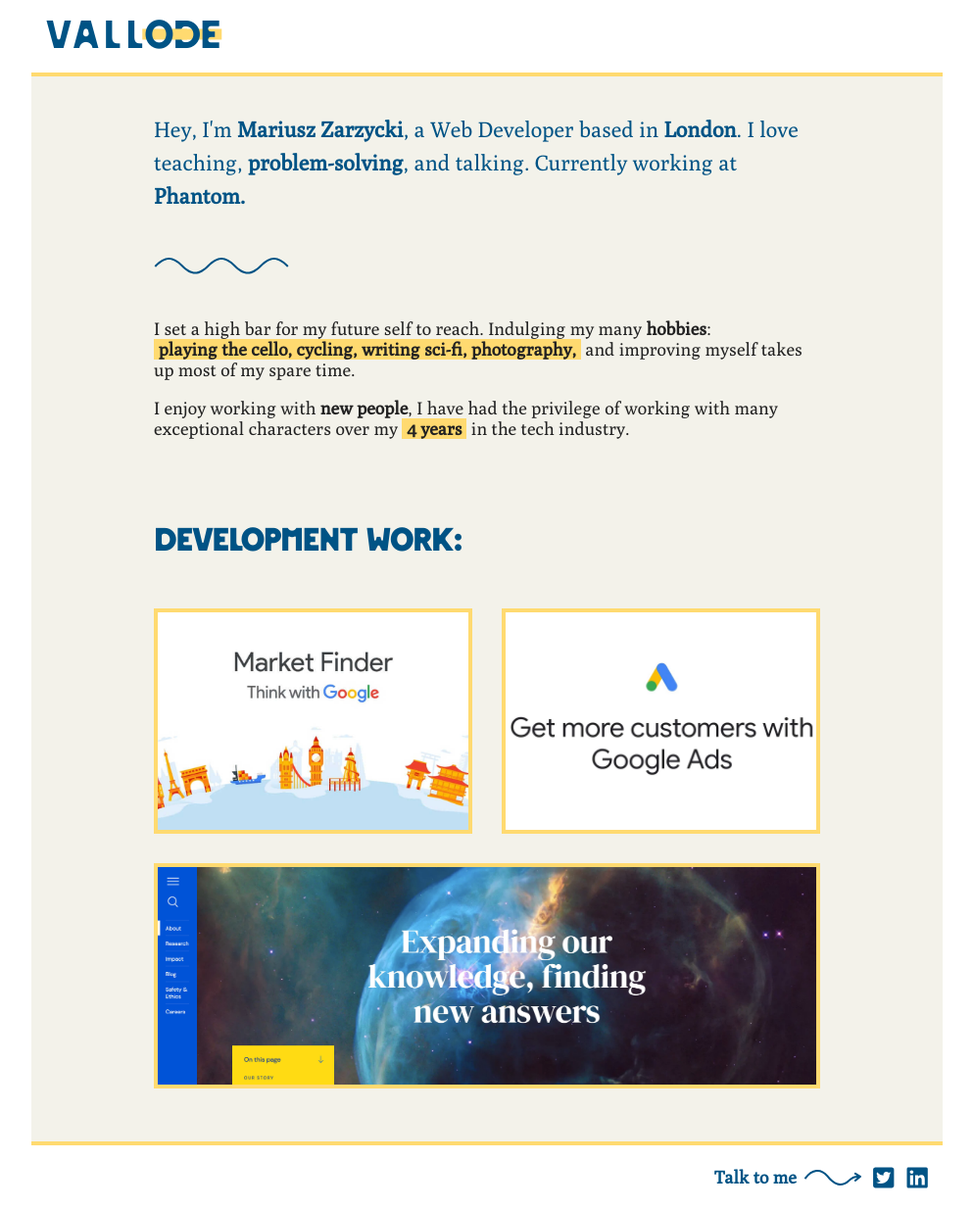
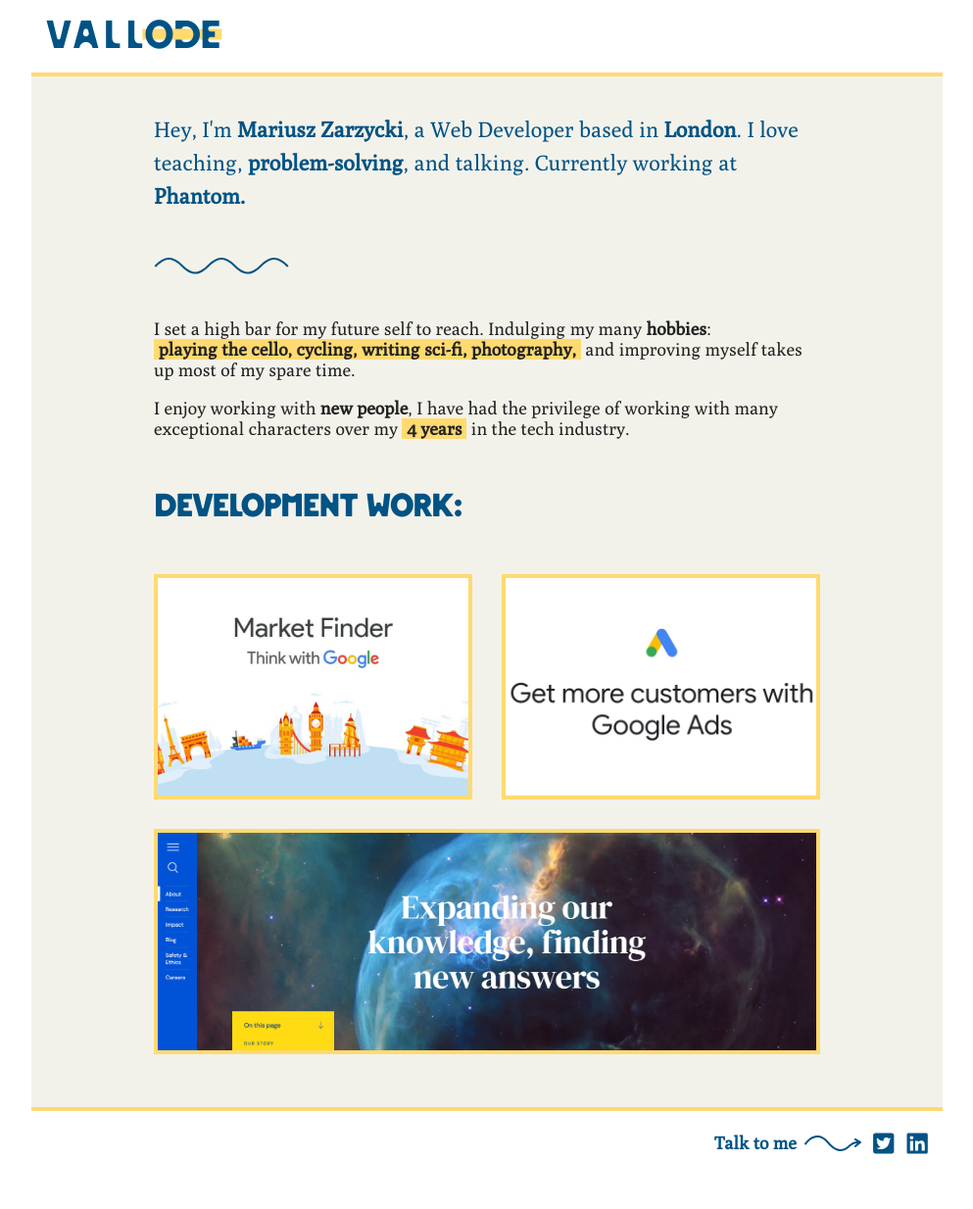
Before and after one commit to vallode/vallode.com, a Jekyll site: the page built from index.html, in a window 1280 px wide. Shown: the whole page at 98% size, without its empty margins (143-1136 px from the left). Built offline with Jekyll 4.4.1, drawn with Linux system fonts in a browser that asks for light colours; after the commit the page ends 1199 px from its top, so only the background shows below that.

Commit message:
Unify spacing in portfolio mobile

```diff
--- a/_sass/_portfolio.scss
+++ b/_sass/_portfolio.scss
@@ -1,9 +1,5 @@
 .portfolio {
-  margin: 45px 0 0;
-
-  @include phone-up {
-    margin: 80px 0 24px 0;
-  }
+  margin: 45px 0 rem(24px);
 
   ul {
     display: flex;
```
